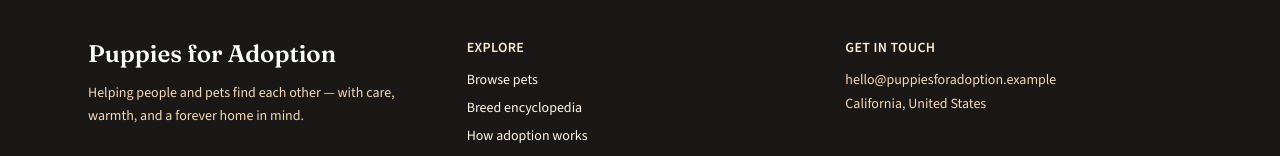
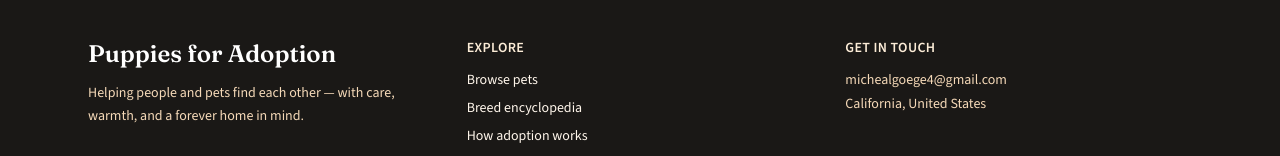
Before and after one commit to m92w6vbnwn-jpg/Pet-adoption-, a Next.js app: page /about in a window 1280 px wide. Shown: the part 631-787 px from the top of the page. Built offline with nearby package versions, Linux system fonts and the light colour scheme.

Commit message:
Add contact email michealgoege4@gmail.com

```diff
--- a/src/app/contact/page.tsx
+++ b/src/app/contact/page.tsx
@@ -23,7 +23,7 @@ export default function ContactPage() {
               <dt className="text-xs font-semibold uppercase tracking-wide text-ink-700/70">
                 Email
               </dt>
-              <dd className="mt-1">hello@puppiesforadoption.example</dd>
+              <dd className="mt-1"><a className="font-medium text-clay-700 hover:text-clay-600" href="mailto:michealgoege4@gmail.com">michealgoege4@gmail.com</a></dd>
             </div>
             <div>
               <dt className="text-xs font-semibold uppercase tracking-wide text-ink-700/70">
--- a/src/components/Footer.tsx
+++ b/src/components/Footer.tsx
@@ -47,7 +47,7 @@ export default function Footer() {
           <h2 className="text-sm font-semibold uppercase tracking-wide text-cream-200">
             Get in touch
           </h2>
-          <p className="mt-3 text-sm text-cream-300">hello@puppiesforadoption.example</p>
+          <p className="mt-3 text-sm text-cream-300"><a className="hover:text-white" href="mailto:michealgoege4@gmail.com">michealgoege4@gmail.com</a></p>
           <p className="mt-1 text-sm text-cream-300">California, United States</p>
         </div>
       </div>
```
